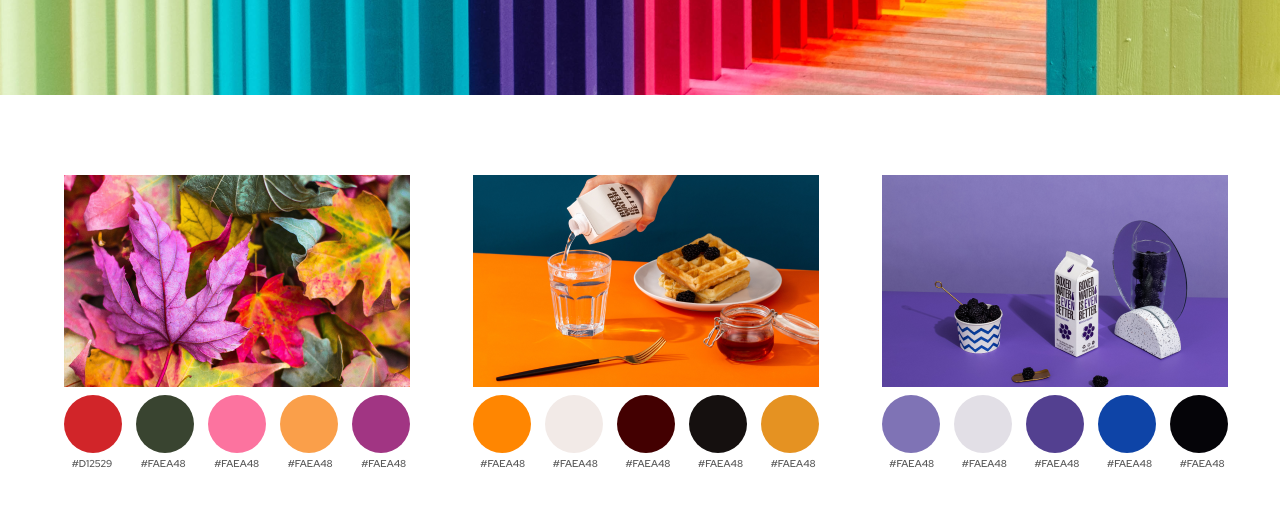
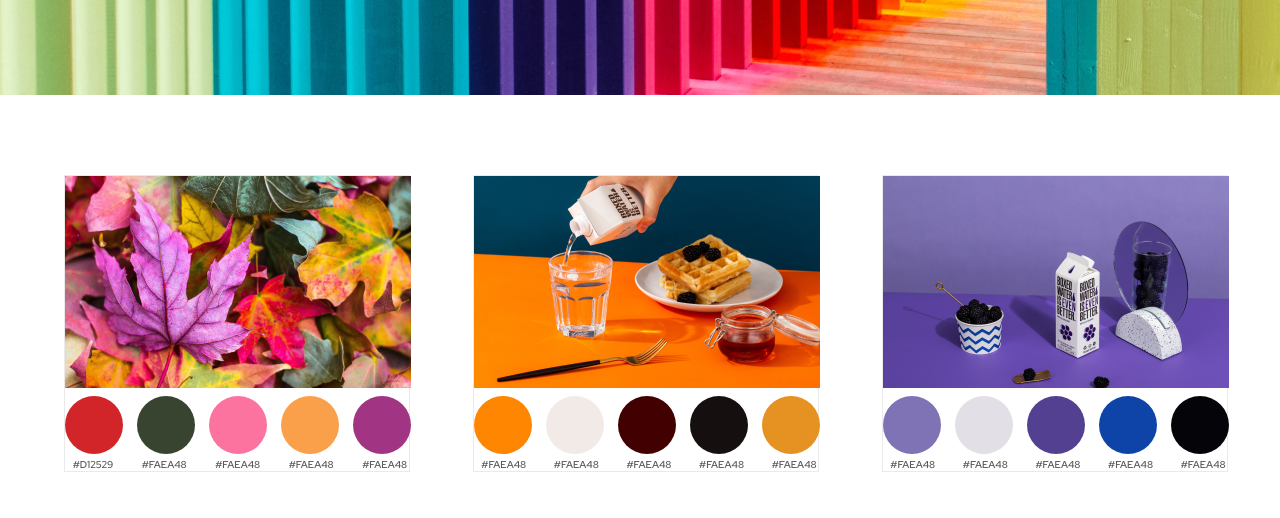
Before and after one commit to MtchedlishviliLevani/Unilab_Task7, a plain HTML site: page assets/Page/collection.html in a window 1280 px wide. Shown: the part 434-952 px from the top of the page. Drawn offline with Linux system fonts and the light colour scheme.

Commit message:
Update style.css

```diff
--- a/assets/CSS/style.css
+++ b/assets/CSS/style.css
@@ -377,6 +377,7 @@ header {
 
 .coll-card {
   width: 346px;
+  border: 1px solid rgba(234, 234, 234, 1);
 }
 .color_1,
 .color_2,
```
